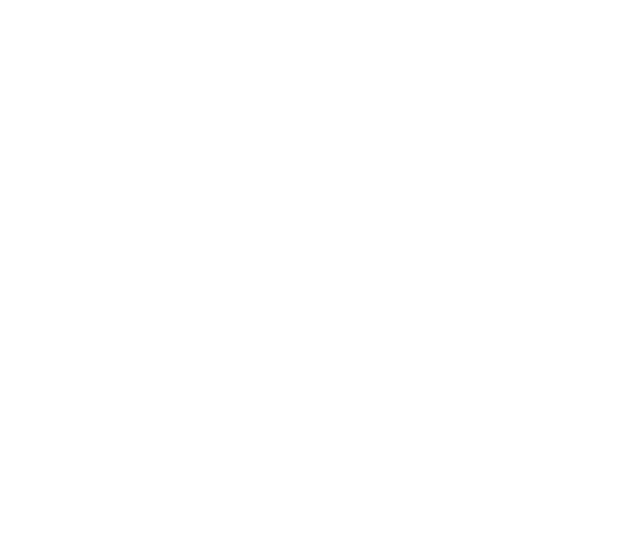
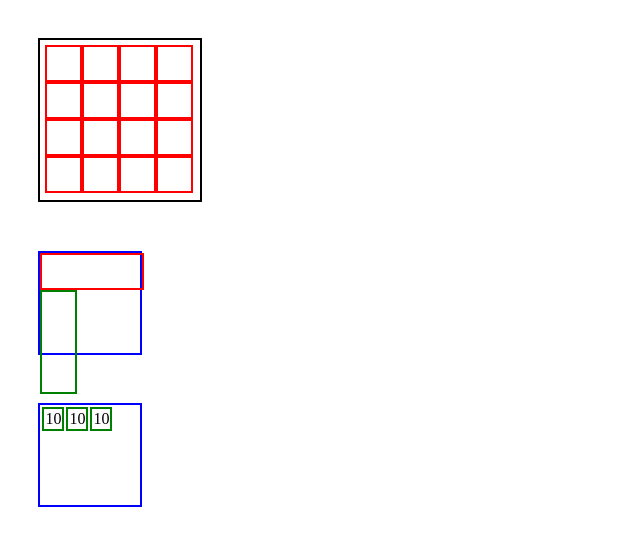
Before and after one commit to bcnorris/cst252, a plain HTML site: page CST252 Project - Brendan, Andrew, Cecile/index.html in a window 1280 px wide. Shown: the whole page, without its empty margins (0-640 px from the left). Drawn offline with Linux system fonts and the light colour scheme.

Commit message:
tried some variations of the bingo card

```diff
--- a/CST252 Project - Brendan, Andrew, Cecile/index.html
+++ b/CST252 Project - Brendan, Andrew, Cecile/index.html
@@ -9,6 +9,66 @@
     <script src="main.js" defer></script>
 </head>
 <body>
+    <body>
+        <div class="card">
 
+        <div class="square">
+        </div>
+      <div class="square">
+      </div>
+      <div class="square">
+      </div>
+      <div class="square">
+      </div>
+
+      <div class="square">
+      </div>
+
+      <div class="square">
+      </div>
+      <div class="square">
+      </div>
+      <div class="square">
+      </div>
+      <div class="square">
+      </div>
+      <div class="square">
+      </div>
+      <div class="square">
+      </div>
+      <div class="square">
+      </div>
+      <div class="square">
+      </div>
+      <div class="square">
+      </div>
+      <div class="square">
+      </div>
+      <div class="square">
+      </div>
+
+
+        </div>
+
+
+        <div class="newCard">
+                <div class="row">
+
+                </div>
+                <div  class="column">
+
+                </div>
+        </div>
+
+        <div class="newCard">
+         <table>
+            <tr class="tableRow">
+                <td>10</td>
+                <td>10</td>
+                <td>10</td>
+            </tr> </tr>
+         </table>
+            </div>
+    </div>
 </body>
 </html>
--- a/CST252 Project - Brendan, Andrew, Cecile/style.css
+++ b/CST252 Project - Brendan, Andrew, Cecile/style.css
@@ -0,0 +1,57 @@
+body {
+    background: white;
+
+    margin: 3%;
+    height: 100vh;
+    color: black;
+    /* display: flex;
+    justify-content: center;
+    align-items: center; */
+  }
+
+  .card {
+    border: 2px solid black;
+    height: 150px;
+    width: 150px;
+    padding: 5px;
+  }
+
+  .square{
+    border: 2px solid red;
+    height: 33px;
+    width: 33px;
+    float: left;
+  }
+
+  .row1{
+    border: 2px solid green;
+  }
+
+    .newCard {
+        width: 100px;
+        height: 100px;
+        border: 2px solid blue;
+        margin-top: 4%;
+    }
+
+    .row{
+        width:100px;
+        height: 33px;
+        border: 2px solid red;
+    }
+
+    .column{
+        width: 33px;
+        height: 100px;
+        border: 2px solid green;
+
+    }
+
+    .tableRow{
+        border: 2px solid black;
+        width: 33
+    }
+
+    td {
+        border: 2px solid green;
+    }
```
